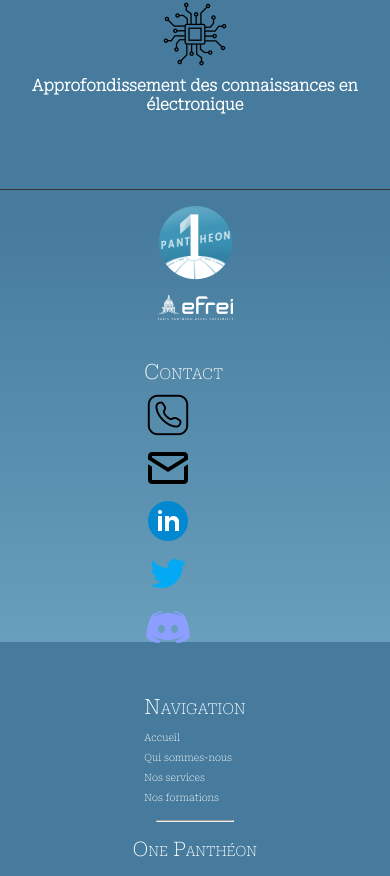
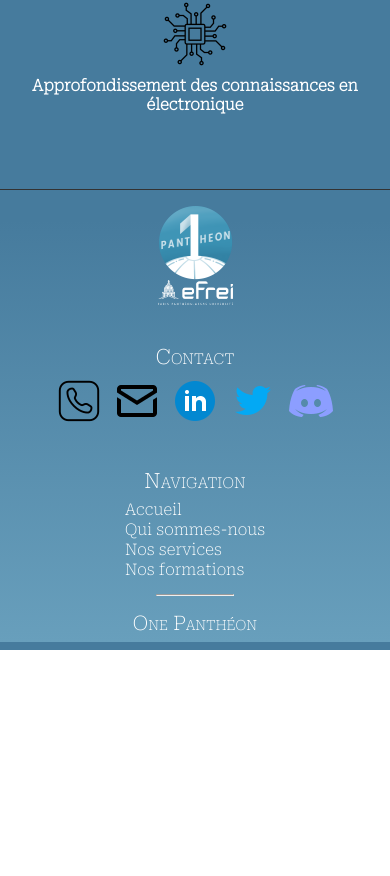
Before and after one commit to Serquand/One_Pantheon, a Vue app in the folder site/: page / in a window 390 px wide. Shown: the part 3578-4454 px from the top of the page. After the commit the page ends 4228 px from the top, so only its background shows below. Built offline with nearby package versions, Linux system fonts and the light colour scheme.

Commit message:
End updated contact

```diff
--- a/site/src/components/FooterBar.vue
+++ b/site/src/components/FooterBar.vue
@@ -104,13 +104,22 @@
         display: none;
     }
 
+    .contact-ul {
+        display: flex;
+        gap: 10px;
+    }
+
     @media all and (max-width: 650px) {
         .footer-main-container {
             flex-direction: column;
             gap: 40px;
-            align-items: flex-start;
+            align-items: center;
             width: min-content;
             margin: auto;
+        }
+
+        h3 {
+            text-align: center;
         }
 
         .general-container {
@@ -124,6 +133,7 @@
             color: white;
             margin: 15px auto;
         }
+
     }
 </style>
 
--- a/site/src/components/HeaderBar.vue
+++ b/site/src/components/HeaderBar.vue
@@ -33,7 +33,7 @@ export default {
 }
 </script>
 
-<style>
+<style scoped>
     .nos-huge-device {
         display: inline;
     }
```
